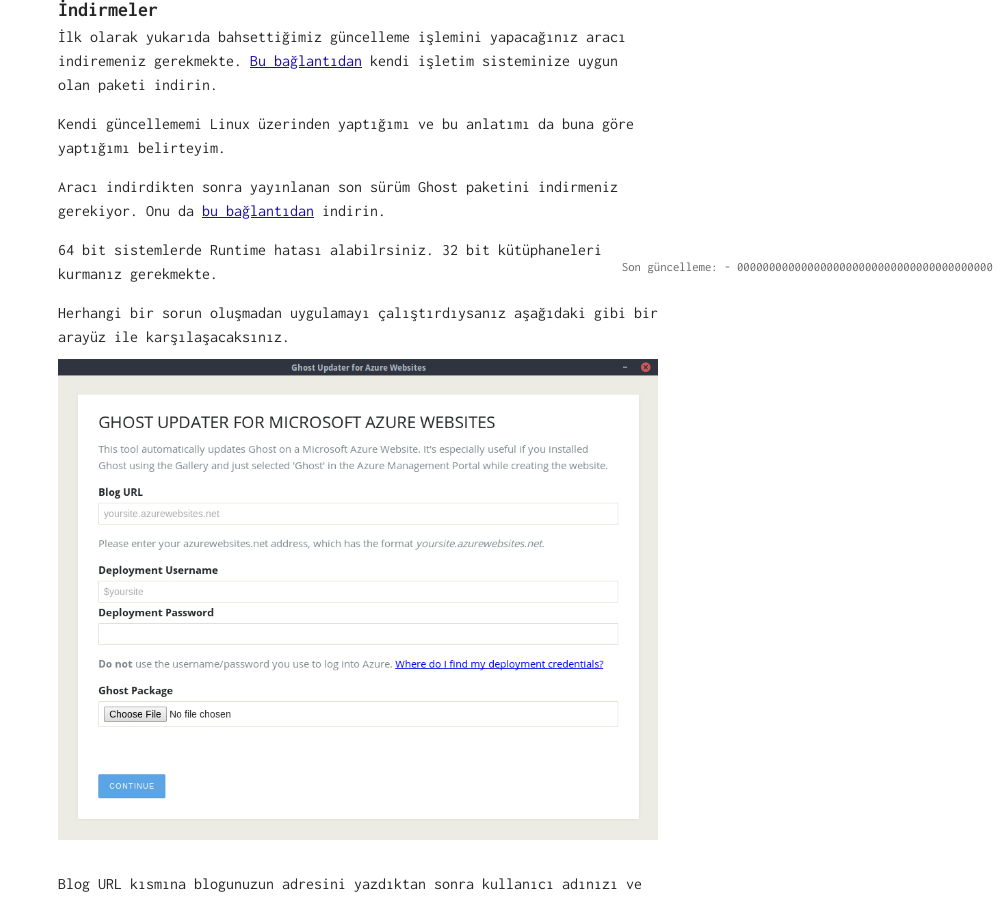
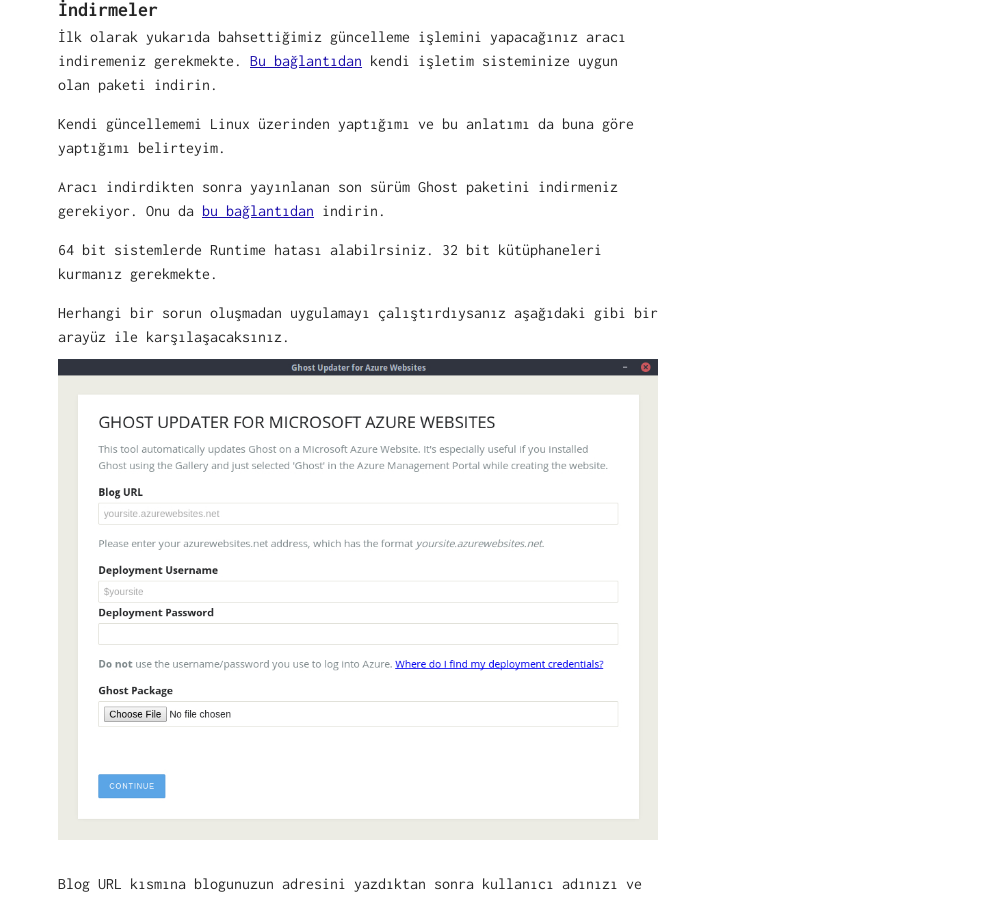
Before and after one commit to ertseyhan/old-blog, a Jekyll site: the page built from _posts/2015-10-1-azure-ghost-update.md, in a window 1280 px wide and 900 px high, scrolled down 620 px. Shown: the whole window, without its empty margins (282-1280 px from the left). Built offline with Jekyll 4.4.1, drawn with Linux system fonts in a browser that asks for light colours.

Commit message:
Fix latest commit information showing under posts
Signed-off-by: ertseyhan <hi@ertugrulseyhan.com>

```diff
--- a/_layouts/default.html
+++ b/_layouts/default.html
@@ -26,9 +26,5 @@
         <div class="wrapper">
             {{ content }}
         </div>
-
-        <div class="lastedit">
-            Son güncelleme: {{ page.last_modified_at | date: '%-d/%-m/%Y' }} - {{ site.github.build_revision }}
-        </div>
     </body>
 </html>
--- a/index.html
+++ b/index.html
@@ -53,6 +53,10 @@
     </ul>
 </div>
 
+<div class="lastedit">
+    Son güncelleme: {{ page.last_modified_at | date: '%-d/%-m/%Y' }} - {{ site.github.build_revision }}
+</div>
+
 <a href="{{ site.github.clone_url }}" class="github-corner">
     <svg width="85" height="85" viewBox="0 0 250 250" style="fill:#fff; color:#151513; position: absolute; top: 0; border: 0; right: 0;">
         <path d="M0,0 L115,115 L130,115 L142,142 L250,250 L250,0 Z"></path>
```
